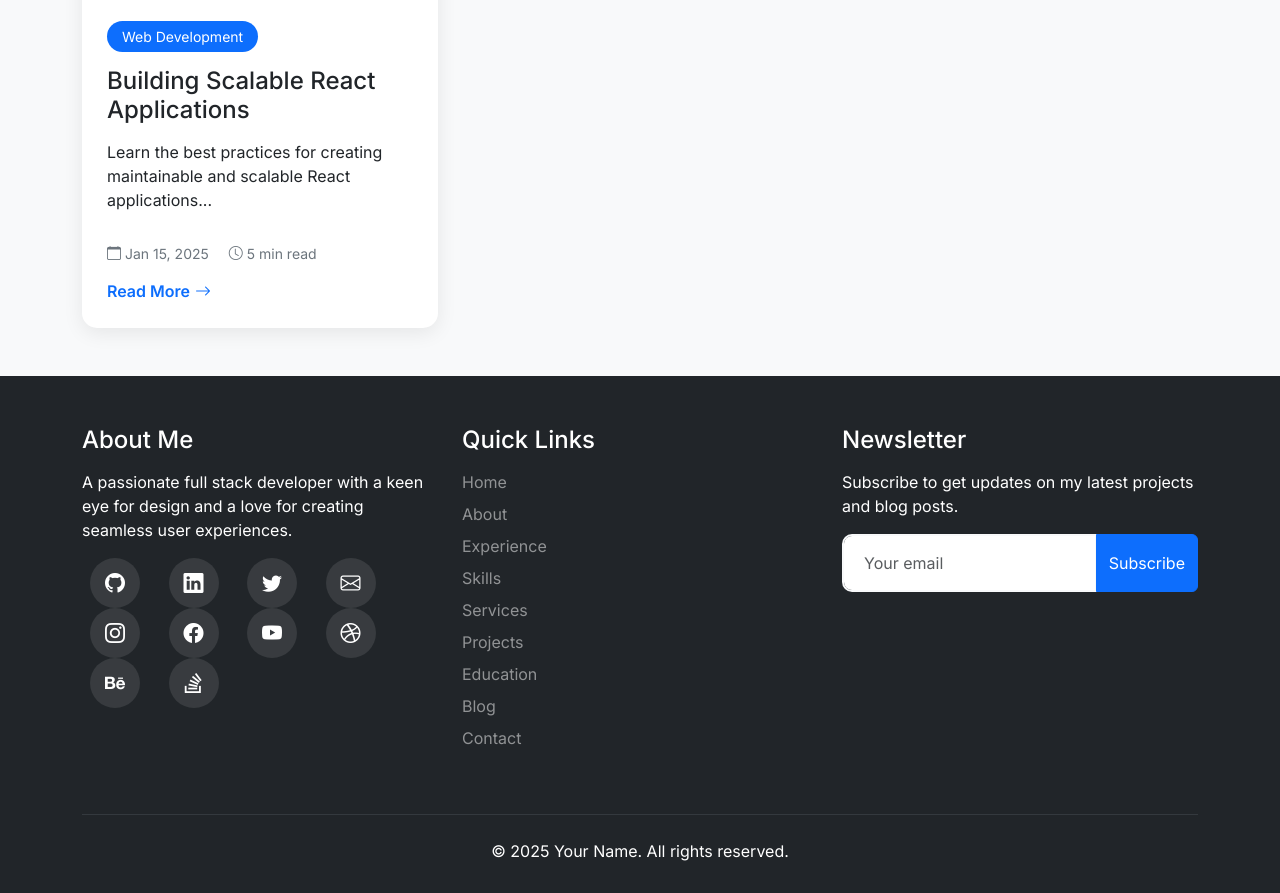
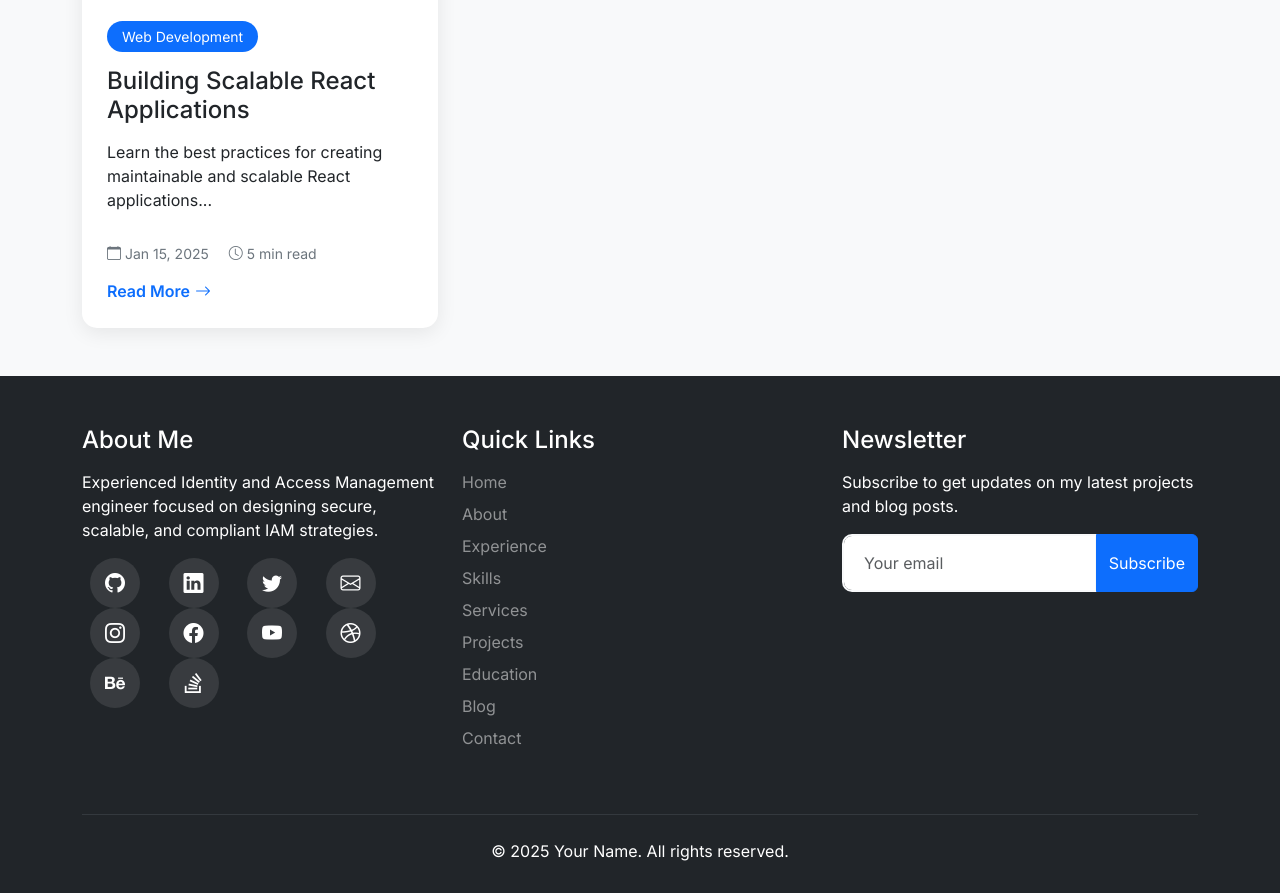
Before and after one commit to Abhi-ks-dev/AbhishekSharma.github.io, a Jekyll site: the page built from blog/index.html, in a window 1280 px wide and 1289 px high, cut to the strip 396-1289 px from the top of the window. Built offline with Jekyll 4.4.1, drawn with Linux system fonts in a browser that asks for light colours.

Commit message:
Update _config.yml - Update Info

```diff
--- a/_config.yml
+++ b/_config.yml
@@ -1,7 +1,7 @@
 ---
 # Jekyll Configuration
-title: Your Name - Portfolio
-description: Full Stack Developer | Creative Designer
+title: Abhi S - Portfolio
+description: Identity & Access Management | Zero Trust | Cloud Security | Automation Engineer
 url: "https://Abhi-ks-dev.github.io" # Leave empty for GitHub Pages
 baseurl: "/AbhishekSharma.github.io" # Leave empty if using username.github.io, otherwise "/repository-name"
 
@@ -11,13 +11,13 @@
 # Author/Contact Information
 author:
   name: Your Name
-  email: your.email@example.com
+  email: abhi.ks@gmail.com
   phone: "+1 (555) 123-4567"
-  location: San Francisco, CA
+  location: Indianapolis, IN
   degree: B.S. Computer Science
-  experience: 5+ Years
-  freelance: Available
-  bio: A passionate full stack developer with a keen eye for design and a love for creating seamless user experiences.
+  experience: 15+ Years
+  #freelance: Available
+  bio: Experienced Identity and Access Management engineer focused on designing secure, scalable, and compliant IAM strategies.
 
 # Social Media
 social:
```
